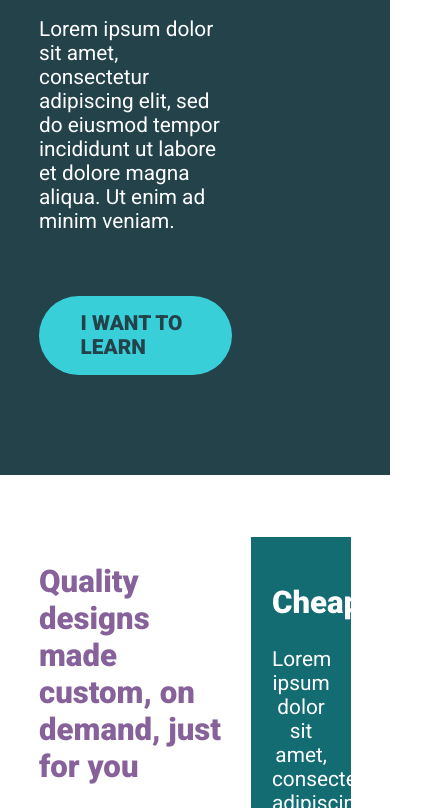
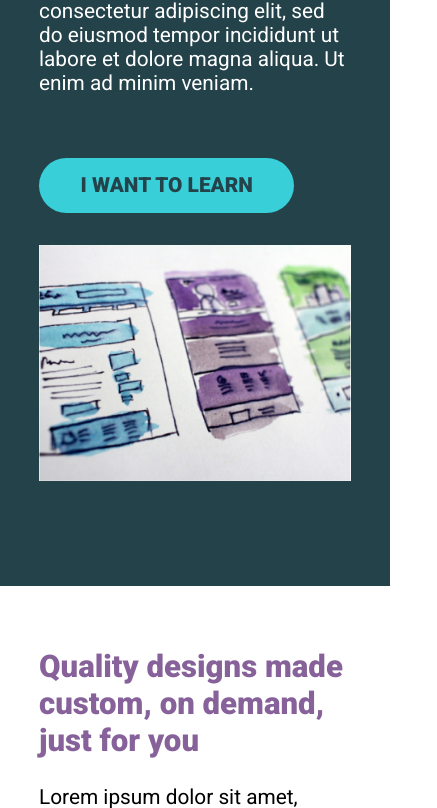
Before and after one commit to VisheshSingh/21DayResponsiveChallenge, a plain HTML site: page challenge-06/index.html in a window 390 px wide. Shown: the part 607-1415 px from the top of the page, 437 px wide, since content can reach past the window. Drawn offline with Linux system fonts and the light colour scheme.

Commit message:
media queries in action 😜

```diff
--- a/challenge-06/style.css
+++ b/challenge-06/style.css
@@ -139,3 +139,30 @@ header {
   color: #fff;
   background-color: #136c72;
 }
+
+@media (max-width: 600px) {
+  .row {
+    display: block;
+  }
+
+  .hero__text,
+  .hero__img,
+  .primary-content,
+  .sidebar {
+    width: 100%;
+  }
+
+  .hero__img {
+    margin-top: 2rem;
+  }
+
+  .nav__list {
+    display: block;
+    padding: 0;
+  }
+
+  .nav__item {
+    margin: 0.5rem;
+    text-align: center;
+  }
+}
```
